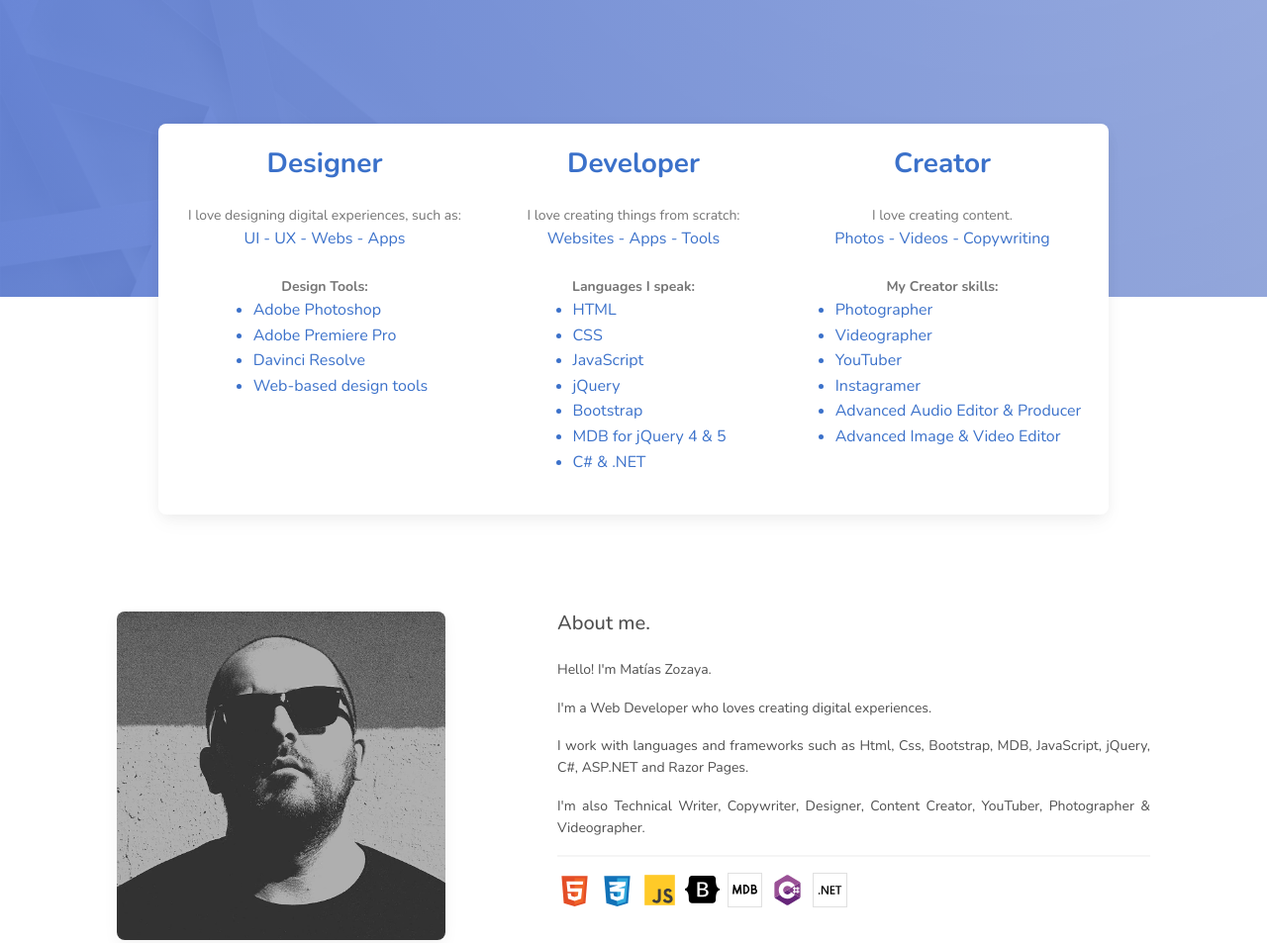
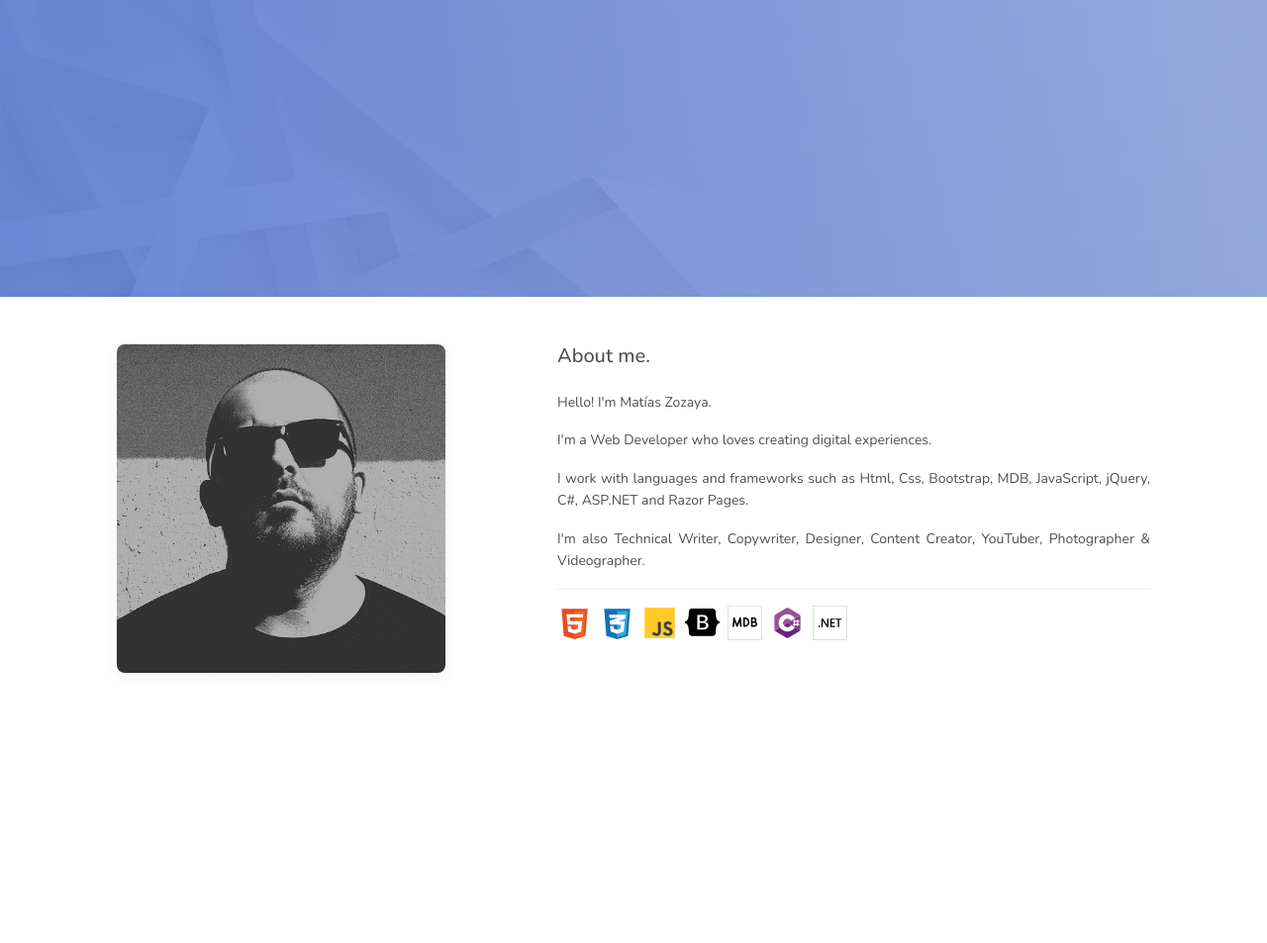
Before and after one commit to matiaszozaya/matiaszozaya.github.io, a plain HTML site: page index.html in a window 1280 px wide. Shown: the part 1420-2373 px from the top of the page at 99% size. After the commit the page ends 2148 px from the top, so only its background shows below. Drawn offline with nearby package versions, Linux system fonts and the light colour scheme.

Commit message:
Small Layout Fix

```diff
--- a/index.html
+++ b/index.html
@@ -57,8 +57,8 @@
         <nav class="navbar navbar-expand-lg navbar-light bg-light">
             <!-- Container wrapper -->
             <div class="container-fluid d-flex align-items-center justify-content-center justify-content-md-end">
-                <div class="d-flex flex-column justify-content-center flex-md-row align-items-md-center">
-                    <a href="https://www.wealthtechs.com/Team#web-team" class="small text-muted me-md-4" target="_blank"><i class="fa-solid fa-circle-question me-2"></i>Where do I currently work?</a>
+                <div class="d-flex flex-column justify-content-center flex-md-row align-items-md-center p-2 p-md-0">
+                    <a href="https://www.wealthtechs.com/Team#web-team" class="small text-muted mb-2 mb-md-0 me-md-4" target="_blank"><i class="fa-solid fa-circle-question me-2"></i>Where do I currently work?</a>
                     <a href="https://linkedin.com/in/matiaszozaya" class="btn btn-primary m-0" target="_blank"><i class="fas fa-comments me-2"></i>Get in Touch</a>
                 </div>
             </div>
@@ -92,73 +92,6 @@
             <span class="small text-center text-white">Since I began my career as an entrepreneur over 7 years ago, I have done office and remote work and collaborated with many talented colleagues.</span>
         </container>
 
-        <container class="d-none d-md-flex bg-white d-flex flex-column align-items-center">
-            <div class="card card-css" style="margin-top: -175px; margin-bottom: 50px;">
-                <div class="card-body">
-                    <div class="row">
-                        <div class="col-12 col-md mb-5 mb-md-0">
-                            <div class="d-flex flex-column align-items-center jsutify-content-center">
-                                <h3 class="text-center text-primary fw-bold mb-4">Designer</h3>
-                                <div class="d-flex flex-column align-items-center jsutify-content-center mb-4">
-                                    <span class="small text-center text-muted">I love designing digital experiences, such as:</span>
-                                    <span class="text-center text-primary">UI - UX - Webs - Apps</span>
-                                </div>
-                                <div class="d-flex flex-column align-items-center jsutify-content-center">
-                                    <span class="small text-center text-muted fw-bold">Design Tools:</span>
-                                    <ul class="text-left text-primary">
-                                        <li>Adobe Photoshop</li>
-                                        <li>Adobe Premiere Pro</li>
-                                        <li>Davinci Resolve</li>
-                                        <li>Web-based design tools</li>
-                                    </ul>
-                                </div>
-                            </div>
-                        </div>
-                        <div class="col-12 col-md mb-5 mb-md-0">
-                            <div class="d-flex flex-column align-items-center jsutify-content-center">
-                                <h3 class="text-center text-primary fw-bold mb-4">Developer</h3>
-                                <div class="d-flex flex-column align-items-center jsutify-content-center mb-4">
-                                    <span class="small text-center text-muted">I love creating things from scratch:</span>
-                                    <span class="text-center text-primary">Websites - Apps - Tools</span>
-                                </div>
-                                <div class="d-flex flex-column align-items-center jsutify-content-center">
-                                    <span class="small text-center text-muted fw-bold">Languages I speak:</span>
-                                    <ul class="text-left text-primary">
-                                        <li>HTML</li>
-                                        <li>CSS</li>
-                                        <li>JavaScript</li>
-                                        <li>jQuery</li>
-                                        <li>Bootstrap</li>
-                                        <li>MDB for jQuery 4 & 5</li>
-                                        <li>C# & .NET</li>
-                                    </ul>
-                                </div>
-                            </div>
-                        </div>
-                        <div class="col-12 col-md mb-5 mb-md-0">
-                            <div class="d-flex flex-column align-items-center jsutify-content-center">
-                                <h3 class="text-center text-primary fw-bold mb-4">Creator</h3>
-                                <div class="d-flex flex-column align-items-center jsutify-content-center mb-4">
-                                    <span class="small text-center text-muted">I love creating content.</span>
-                                    <span class="text-center text-primary">Photos - Videos - Copywriting</span>
-                                </div>
-                                <div class="d-flex flex-column align-items-center jsutify-content-center">
-                                    <span class="small text-center text-muted fw-bold">My Creator skills:</span>
-                                    <ul class="text-left text-primary">
-                                        <li>Photographer</li>
-                                        <li>Videographer</li>
-                                        <li>YouTuber</li>
-                                        <li>Instagramer</li>
-                                        <li>Advanced Audio Editor & Producer</li>
-                                        <li>Advanced Image & Video Editor</li>
-                                    </ul>
-                                </div>
-                            </div>
-                        </div>
-                    </div>
-                </div>
-            </div>
-        </container>
         <!-- Section: Design Block -->
         <section id="sobre-mi" class="container p-5">
             <div class="row">
```
